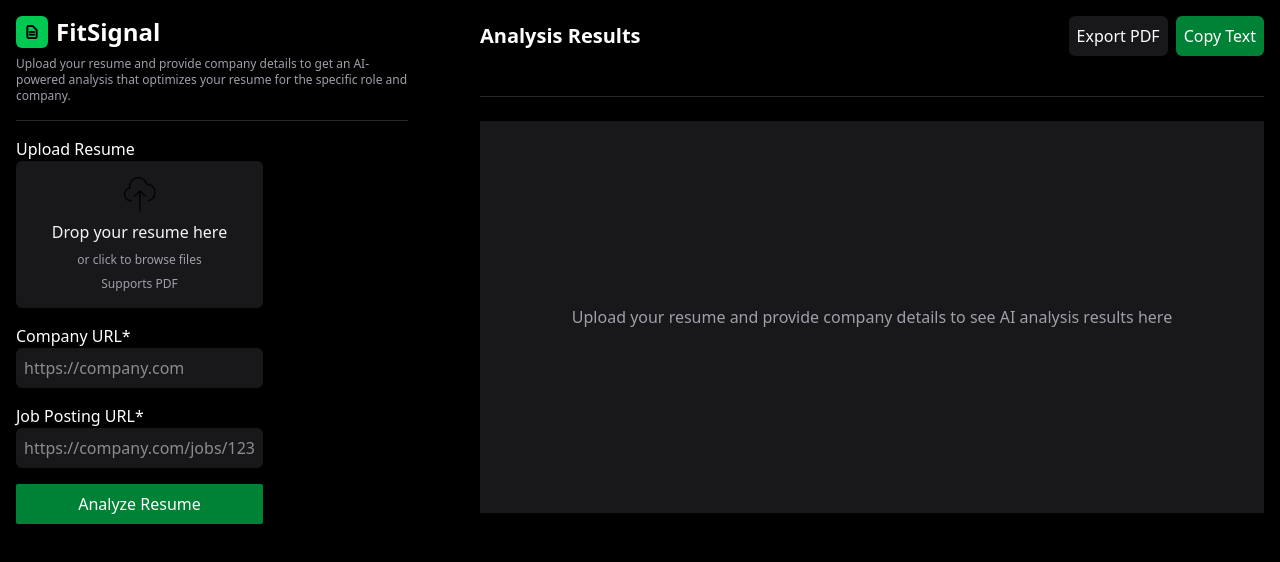
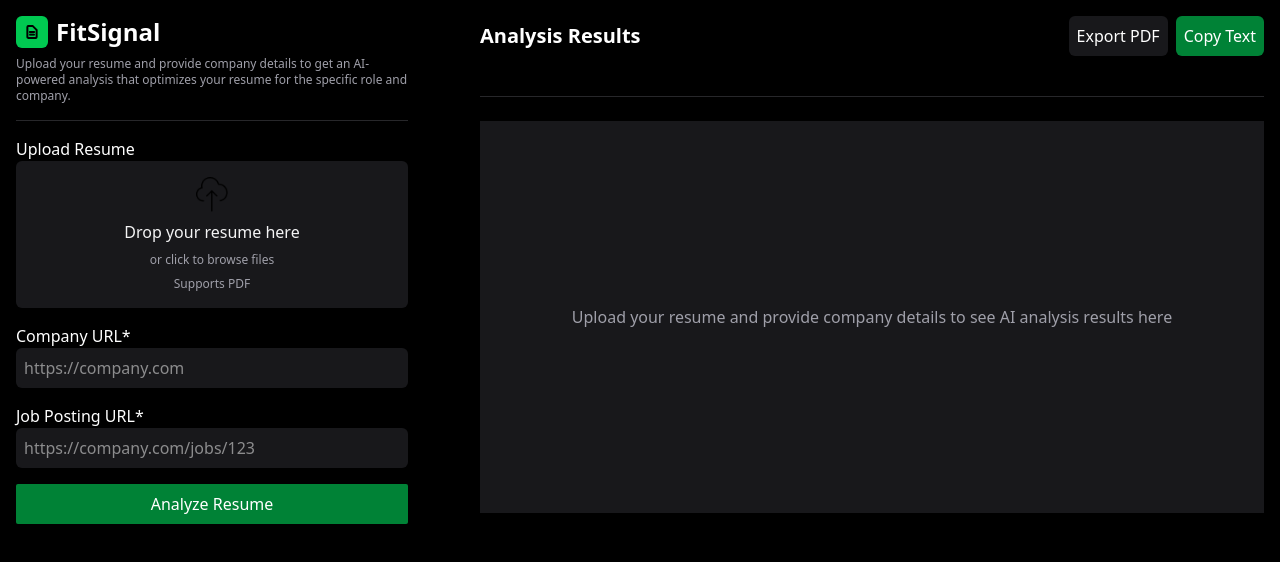
Before and after one commit to qixiangggg/fitsignal, a Next.js app in the folder frontend/: page / in a window 1280 px wide. Shown: the top 562 px of the page. Built offline with nearby package versions, Linux system fonts and the light colour scheme.

Commit message:
fix(ui): correct form layout, alignment, and spacing

```diff
--- a/frontend/app/page.tsx
+++ b/frontend/app/page.tsx
@@ -21,7 +21,7 @@ export default function Home() {
                 <p className="text-zinc-400 text-xs">Upload your resume and provide company details to get an AI-powered analysis that optimizes your resume for the specific role and company.</p>
             </header>
             <hr className="text-zinc-800"/>
-            <main className="flex flex-col gap-18 md:flex-row h-full">
+            <main>
                 <div className="">
                     <section className="h-1/2 md:h-full">
                         <Form action={analyzeResume} className="flex flex-col gap-4">
```
